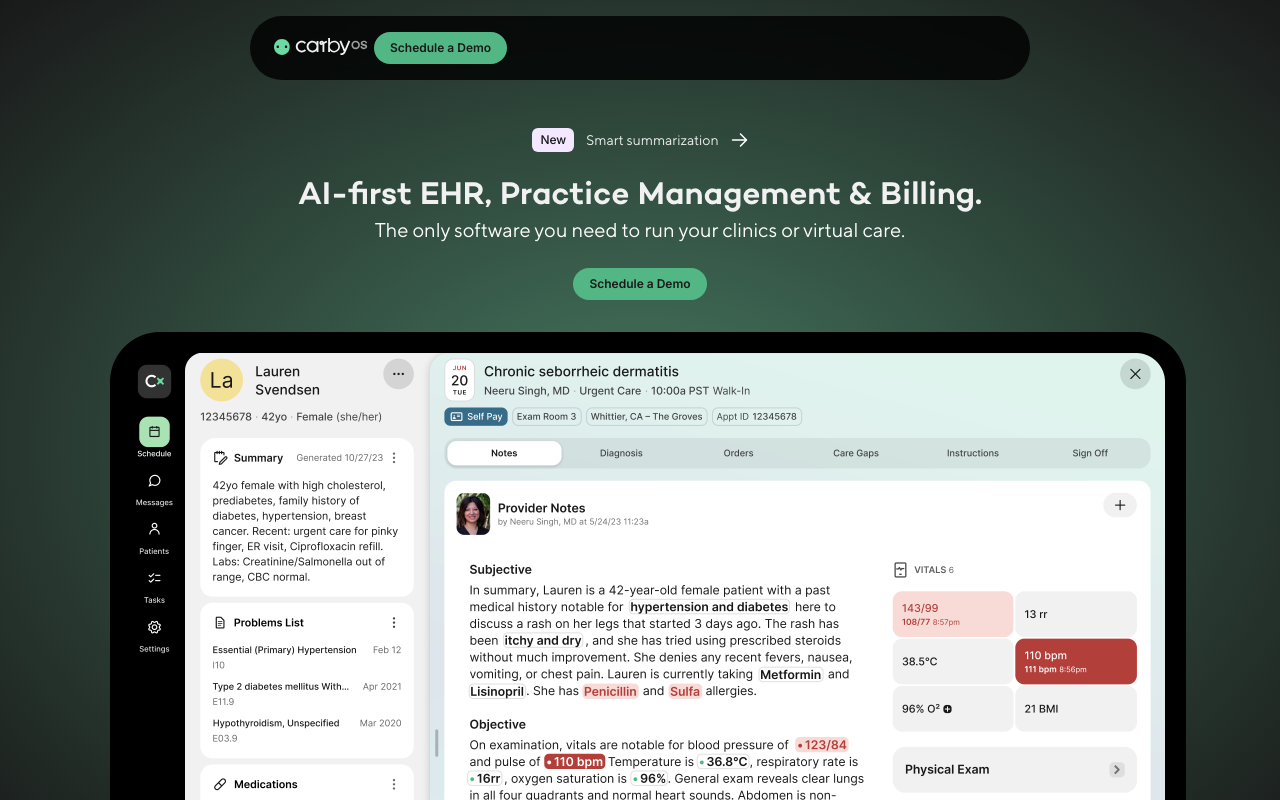
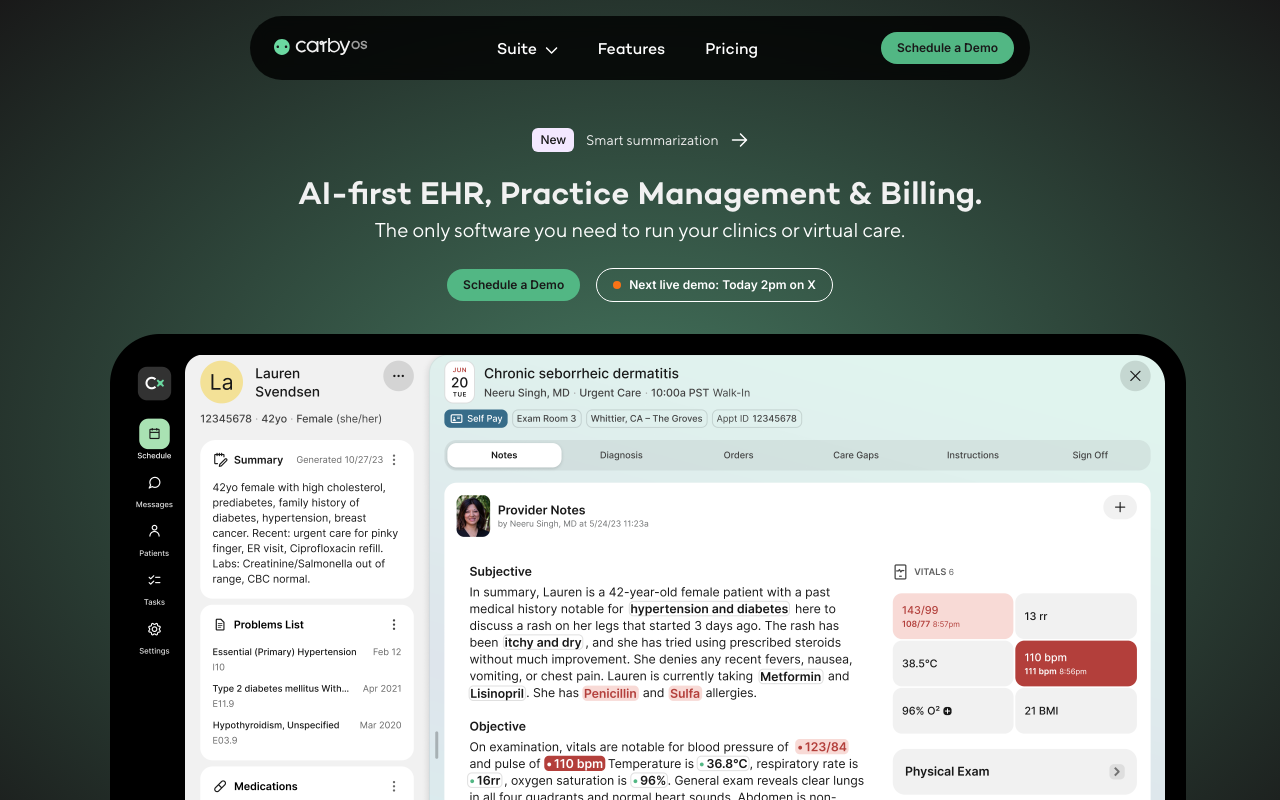
Before and after one commit to geryit/carbyos, a Next.js app: page / in a window 1280 px wide. Shown: the top 800 px of the page. Built offline with nearby package versions, Linux system fonts and the light colour scheme.

Commit message:
chore: Update page layout and styles for home page

```diff
--- a/src/app/page.tsx
+++ b/src/app/page.tsx
@@ -12,7 +12,7 @@
       <div className="sticky top-0 px-6 z-10">
         <div className="max-w-[48.75rem] h-16 m-auto rounded-full p-4 flex items-center backdrop-blur bg-black/80 ">
           <Image src={Logo} alt={"Logo"} className="ml-2" />
-          <ul className="flex-1 hidden md:flex justify-center gap-10 font-cm">
+          <ul className="flex-1 hidden md:!flex justify-center gap-10 font-cm">
             <li>
               <span className="flex items-baseline text-white gap-2">
                 Suite <Image src={ArrowDown} alt={"Down arrow"} />
@@ -61,7 +61,7 @@
             <button className="text-xs bg-[#52B784] hover:bg-gray-400 text-gray-910 py-2 px-4 rounded-full font-isb">
               Schedule a Demo
             </button>
-            <button className="text-xs py-2 px-4 rounded-full font-isb hidden md:flex items-center gap-2 border border-white text-white">
+            <button className="text-xs py-2 px-4 rounded-full font-isb hidden md:!flex items-center gap-2 border border-white text-white">
               <span className="h-2 w-2 bg-orange-500 rounded-full" />
               Next live demo: Today 2pm on X
             </button>
@@ -372,8 +372,8 @@
           className=""
         />
         <h3 className="text-4xl text-transparent bg-clip-text bg-gradient-to-r from-[#45706E] to-[#82D5D0] mt-10 relative">
-          Finally an EHR providers actually love.
-          <div className="absolute bg-[#275957] w-[7.25rem] h-0.5 bottom-[0.3rem] " />
+          Finally an EHR providers <i>actually</i> love.
+          <div className="absolute bg-[#275957] w-[7.25rem] h-[3px] bottom-[0.2rem] left-[26.7rem]" />
         </h3>
         <div className="mt-10">
           <button className="font-isb py-5 px-6 bg-gradient-to-r from-[#548F8C] to-[#33B4AD] hover:bg-gray-400 text-gray-910 rounded-full">
@@ -382,7 +382,7 @@
         </div>
       </section>
 
-      <footer className="max-w-screen-2xl mx-auto pt-20 pb-40 px-24 bg-[#192E2C] min-h-[26rem] hidden md:flex">
+      <footer className="max-w-screen-2xl mx-auto pt-20 pb-40 px-24 bg-[#192E2C] min-h-[26rem] hidden lg:flex">
         <div className="flex-1 flex flex-col">
           <Image
             src={`/static/images/carbonos/careby-logo.svg`}
```
